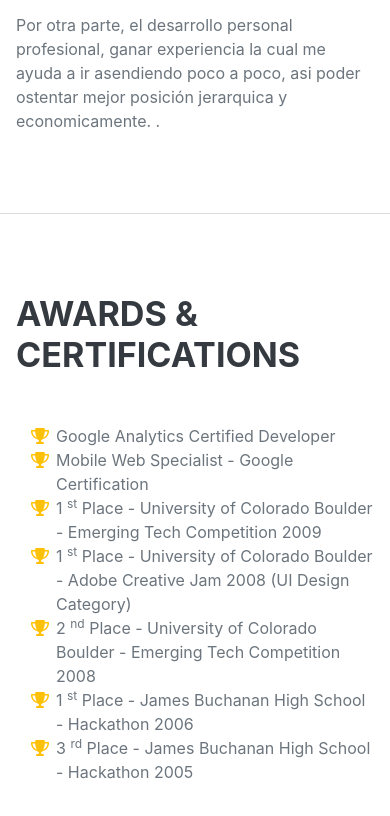
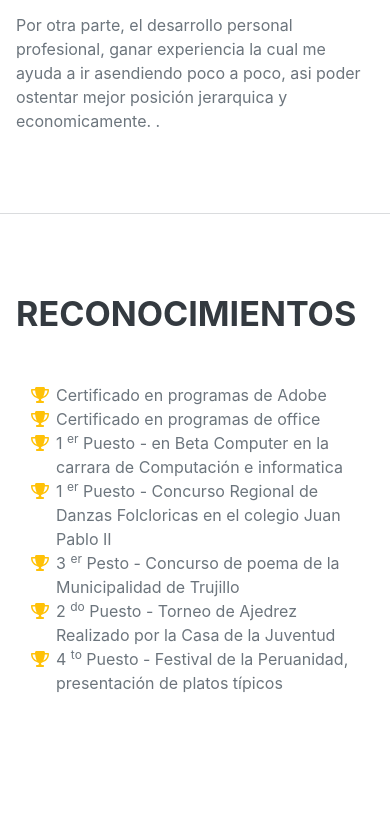
Before and after one commit to leyeduca28/Examen-, a plain HTML site: page index.html in a window 390 px wide. Shown: the part 3965-4781 px from the top of the page. After the commit the page ends 4740 px from the top, so only its background shows below. Drawn offline with nearby package versions, Linux system fonts and the light colour scheme; a web font is replaced by a local one.

Commit message:
Update index.html

```diff
--- a/index.html
+++ b/index.html
@@ -30,7 +30,7 @@
                     <li class="nav-item"><a class="nav-link js-scroll-trigger" href="#EDUCACIÓN">EDUCACIÓN</a></li>
                     <li class="nav-item"><a class="nav-link js-scroll-trigger" href="#HABILIDADES">HABILIDADES</a></li>
                     <li class="nav-item"><a class="nav-link js-scroll-trigger" href="#INTERESES">INTERESES</a></li>
-                    <li class="nav-item"><a class="nav-link js-scroll-trigger" href="#awards">Awards</a></li>
+                    <li class="nav-item"><a class="nav-link js-scroll-trigger" href="#RECONOCIMIENTOS">RECONOCIMIENTOS</a></li>
                 </ul>
             </div>
         </nav>
@@ -170,48 +170,48 @@
                 </div>
             </section>
             <hr class="m-0" />
-            <!-- Awards-->
-            <section class="resume-section" id="awards">
+            <!-- RECONOCIMIENTOS-->
+            <section class="resume-section" id="RECONOCIMIENTOS">
                 <div class="resume-section-content">
-                    <h2 class="mb-5">Awards & Certifications</h2>
+                    <h2 class="mb-5">RECONOCIMIENTOS</h2>
                     <ul class="fa-ul mb-0">
                         <li>
                             <span class="fa-li"><i class="fas fa-trophy text-warning"></i></span>
-                            Google Analytics Certified Developer
+                            Certificado en programas de Adobe
                         </li>
                         <li>
                             <span class="fa-li"><i class="fas fa-trophy text-warning"></i></span>
-                            Mobile Web Specialist - Google Certification
+                            Certificado en programas de office
                         </li>
                         <li>
                             <span class="fa-li"><i class="fas fa-trophy text-warning"></i></span>
                             1
-                            <sup>st</sup>
-                            Place - University of Colorado Boulder - Emerging Tech Competition 2009
+                            <sup>er</sup>
+                            Puesto - en Beta Computer en la carrara de Computación e informatica
                         </li>
                         <li>
                             <span class="fa-li"><i class="fas fa-trophy text-warning"></i></span>
                             1
-                            <sup>st</sup>
-                            Place - University of Colorado Boulder - Adobe Creative Jam 2008 (UI Design Category)
+                            <sup>er</sup>
+                            Puesto - Concurso Regional de Danzas Folcloricas en el colegio Juan Pablo II
+                        </li>
+                        <li>
+                            <span class="fa-li"><i class="fas fa-trophy text-warning"></i></span>
+                            3
+                            <sup>er</sup>
+                            Pesto - Concurso de poema de la Municipalidad de Trujillo
                         </li>
                         <li>
                             <span class="fa-li"><i class="fas fa-trophy text-warning"></i></span>
                             2
-                            <sup>nd</sup>
-                            Place - University of Colorado Boulder - Emerging Tech Competition 2008
+                            <sup>do</sup>
+                            Puesto - Torneo de Ajedrez Realizado por la Casa de la Juventud
                         </li>
                         <li>
                             <span class="fa-li"><i class="fas fa-trophy text-warning"></i></span>
-                            1
-                            <sup>st</sup>
-                            Place - James Buchanan High School - Hackathon 2006
-                        </li>
-                        <li>
-                            <span class="fa-li"><i class="fas fa-trophy text-warning"></i></span>
-                            3
-                            <sup>rd</sup>
-                            Place - James Buchanan High School - Hackathon 2005
+                            4
+                            <sup>to</sup>
+                            Puesto - Festival de la Peruanidad, presentación de platos típicos
                         </li>
                     </ul>
                 </div>
```
